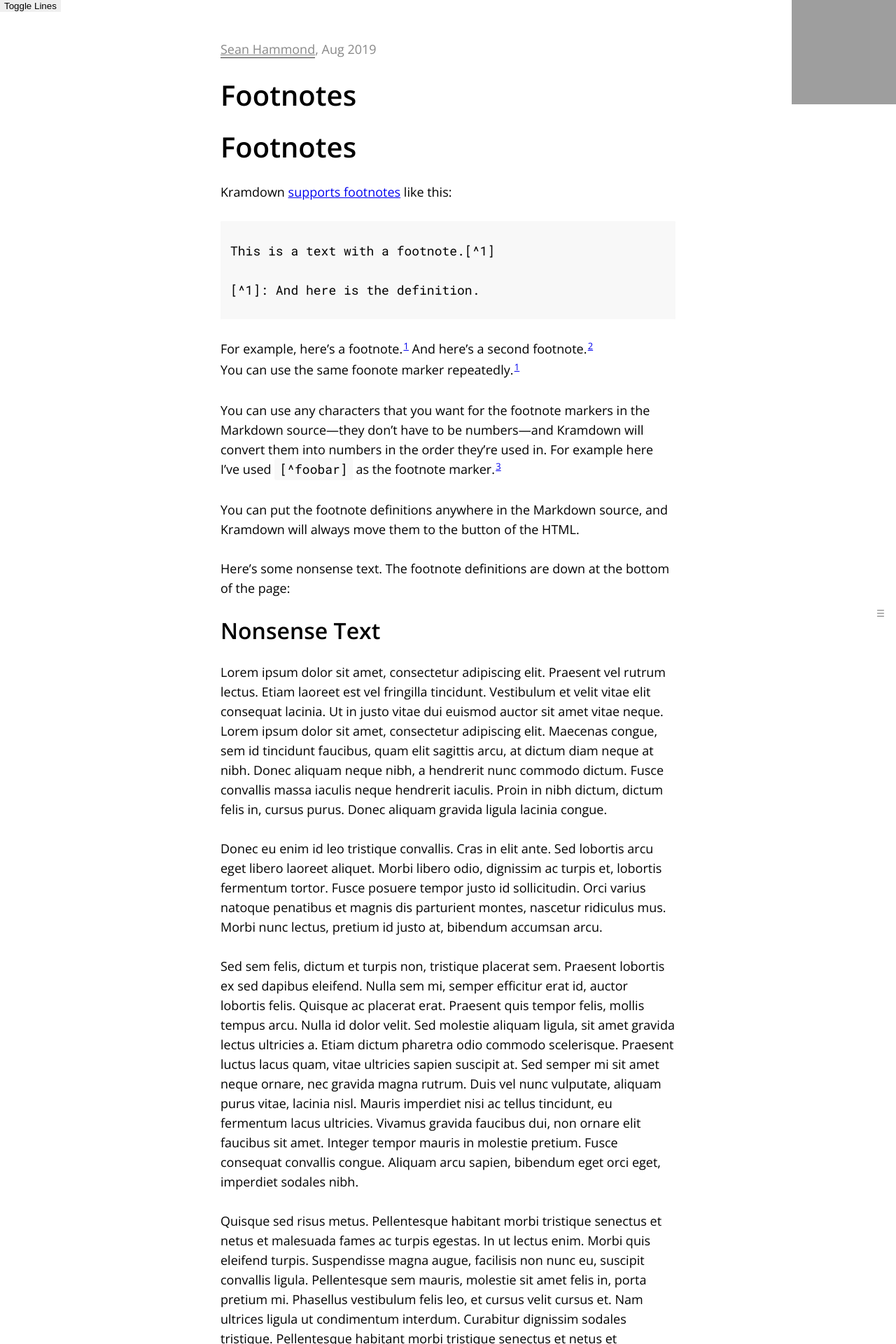
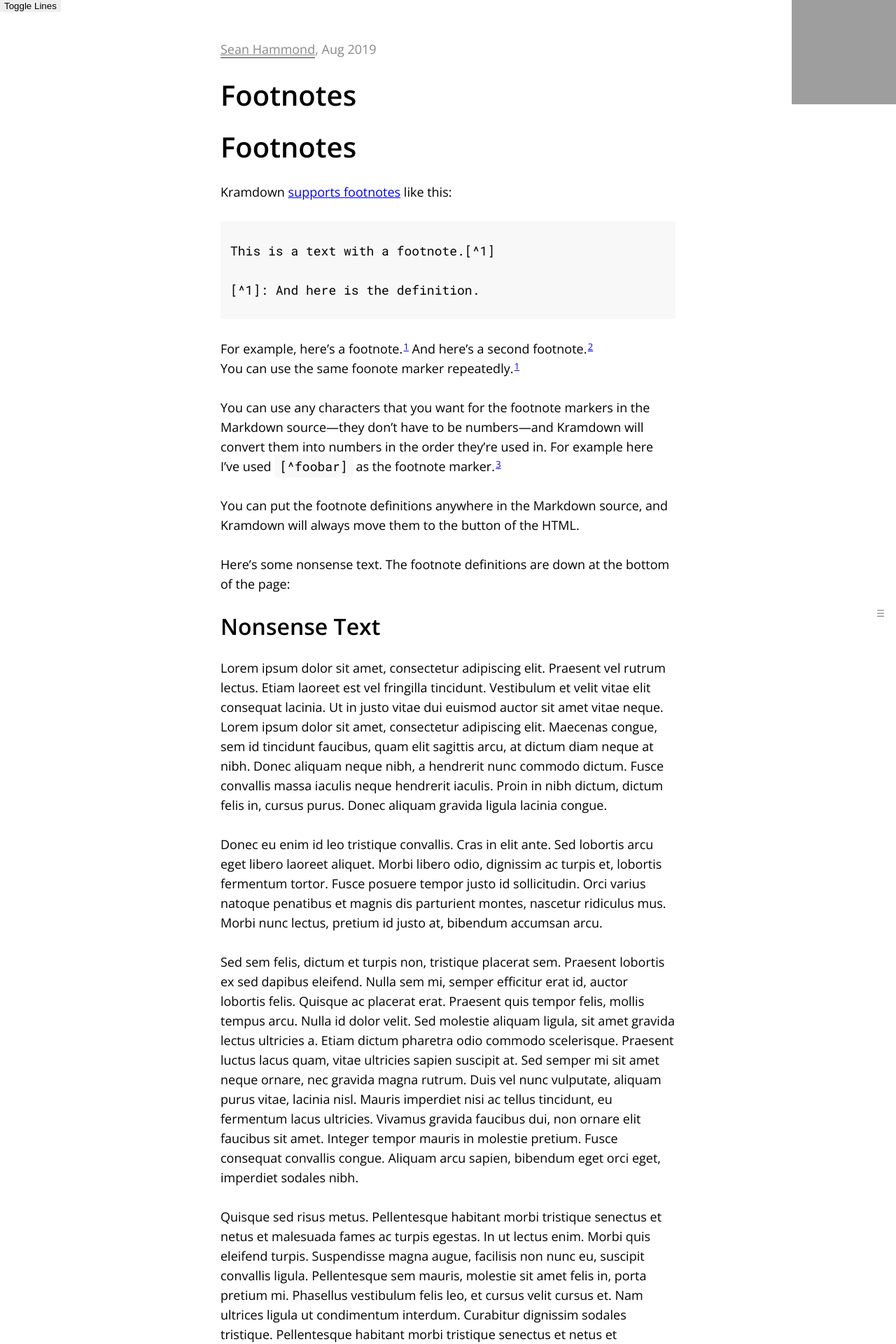
Before and after one commit to seanh/jekyll-theme-oatcake, a Jekyll site: the page built from _posts/2019-08-06-footnotes.md, in a window 1280 px wide. Shown: the top 1920 px of the page at 70% size. Built offline with Jekyll 4.4.1, drawn with Linux system fonts in a browser that asks for light colours; our own code applies the rules of GitHub Pages for plain Markdown files; comment, search, counter and statistics services are not loaded; grey boxes are pictures that could not be loaded.

Commit message:
Fix sub and sup vertical rhythm

```diff
--- a/_sass/_typography.scss
+++ b/_sass/_typography.scss
@@ -71,12 +71,12 @@ sub {
   padding-left: .1em;
 }
 
-sup {
-  top: -0.5em;
+sup, sub {
+  top: -0.4em;
+  line-height: 0;
 }
-
 sub {
-  bottom: -0.25em;
+  top: 0.4em;
 }
 
 small {
```
